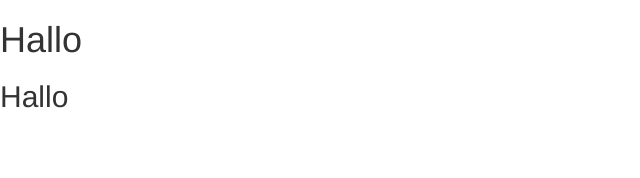
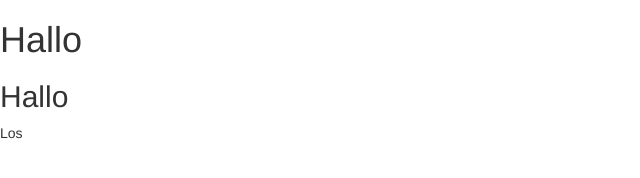
Before and after one commit to FantasyKing/fantasyWebseite, a plain HTML site: page index.html in a window 1280 px wide. Shown: the full height of the page, 0-640 px from the left. Drawn offline with nearby package versions, Linux system fonts and the light colour scheme.

```diff
--- a/index.html
+++ b/index.html
@@ -11,5 +11,6 @@
 <body>
 <h1>Hallo</h1>
 <h2>Hallo</h2>
+<butto>Los</butto>
 </body>
 </html>
```
